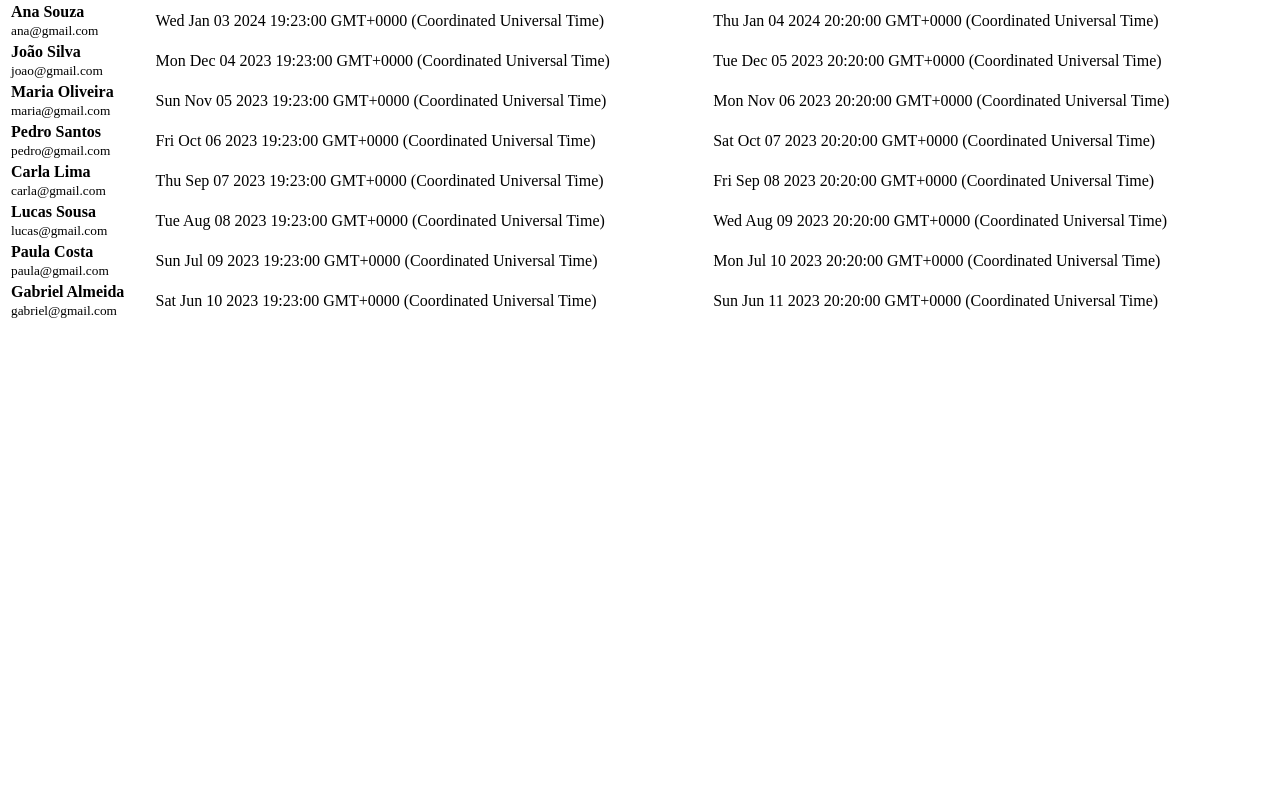
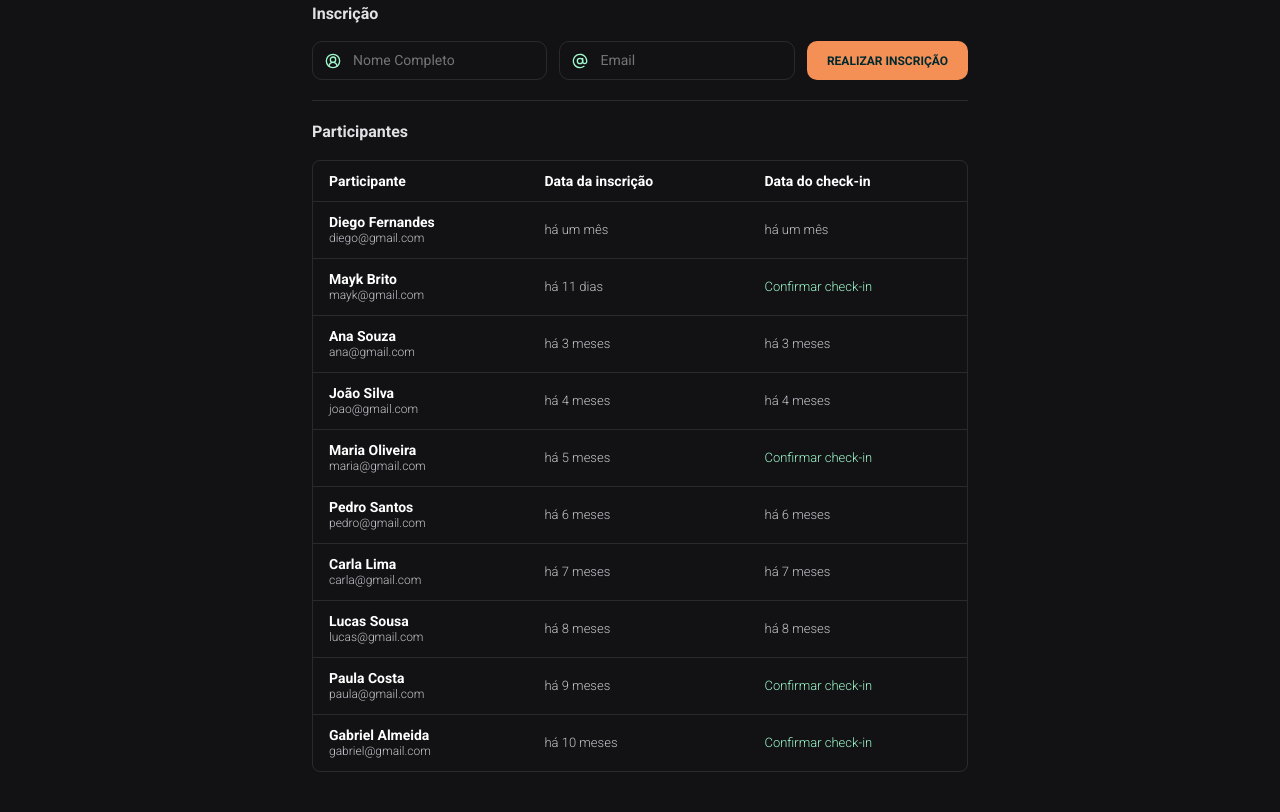
Before and after one commit to brnjcs/javascript, a plain HTML site: page curso unite/unite.html in a window 1280 px wide. Shown: the part 110-922 px from the top of the page. Before the commit the page ends 800 px from the top, so only its background shows below. Drawn offline with nearby package versions, Linux system fonts and the light colour scheme.

Commit message:
correção

```diff
--- /dev/null
+++ b/curso unite/index.css
@@ -0,0 +1,139 @@
+* {
+    margin: 0;
+    padding: 0;
+    box-sizing: border-box;
+  }
+
+  :root {
+    --border: 1px solid #ffffff1a;
+  }
+
+  body,
+  table,
+  input,
+  button {
+    font: 300 16px/140% 'Roboto', sans-serif;
+  }
+
+  body {
+    background-color: #121214;
+    color: #ffffff;
+  }
+
+  .container {
+    max-width: 720px;
+    margin: 0 auto;
+    padding: 20px 32px;
+  }
+
+  header {
+    padding: 20px 0;
+  }
+
+  form {
+    border: var(--border);
+    border-inline: none;
+    padding: 20px 0;
+  }
+
+  fieldset {
+    border: none;
+  }
+
+  fieldset>div {
+    display: flex;
+    gap: 12px;
+  }
+
+  .input-wrapper {
+    flex: 1;
+
+    display: flex;
+    align-items: center;
+    gap: 12px;
+
+    border: var(--border);
+    border-radius: 10px;
+
+    padding: 8px 12px;
+
+    font: 400 14px/150% 'Roboto', sans-serif;
+    color: #C4C4CC;
+  }
+
+  input {
+    all: unset;
+  }
+
+  fieldset legend,
+  section h2 {
+    font: 700 16px/140% 'Roboto', sans-serif;
+    color: #E1E1E6;
+    padding-bottom: 16px;
+  }
+
+  fieldset button {
+    width: fit-content;
+    border: 0;
+    background: #F48F56;
+    border-radius: 10px;
+    padding: 7px 20px;
+
+    font: 700 12px/24px 'Roboto', sans-serif;
+    color: #00292E;
+  }
+
+  fieldset button:hover {
+    background: #f37c37;
+  }
+
+  .lista-participantes {
+    padding: 20px 0;
+  }
+
+  .lista-participantes > div {
+    border: var(--border);
+    border-radius: 8px;
+  }
+
+  table {
+    border-collapse: collapse;
+  }
+
+  table thead {
+    font-size: 14px;
+    line-height: 16px;
+  }
+
+  thead th,
+  tbody td {
+    padding: 12px 16px;
+  }
+
+  tbody td {
+    border-top: var(--border);
+    font-size: 13px;
+    line-height: 15px;
+    color: #c4c4cc;
+  }
+
+  tbody td strong {
+    color: white;
+    font-size: 14px;
+    line-height: 16px;
+    font-weight: 600;
+  }
+
+  tbody td small {
+    font-size: 12px;
+    line-height: 16px;
+  }
+
+  tbody td button {
+    all: unset;
+    color: #9FF9CC;
+  }
+
+  tbody td button:hover {
+    text-decoration: underline;
+  }
--- /dev/null
+++ b/curso unite/index.js
@@ -0,0 +1,161 @@
+let participantes = [
+    {
+      nome: "Diego Fernandes",
+      email: "diego@gmail.com",
+      dataInscricao: new Date(2024, 2, 1, 19, 23),
+      dataCheckIn: new Date(2024, 2, 1, 20, 20)
+    },
+    {
+      nome: "Mayk Brito",
+      email: "mayk@gmail.com",
+      dataInscricao: new Date(2024, 2, 23, 19, 23),
+      dataCheckIn: null
+    },
+    {
+      nome: "Ana Souza",
+      email: "ana@gmail.com",
+      dataInscricao: new Date(2024, 0, 3, 19, 23),
+      dataCheckIn: new Date(2024, 0, 4, 20, 20)
+    },
+    {
+      nome: "João Silva",
+      email: "joao@gmail.com",
+      dataInscricao: new Date(2023, 11, 4, 19, 23),
+      dataCheckIn: new Date(2023, 11, 5, 20, 20)
+    },
+    {
+      nome: "Maria Oliveira",
+      email: "maria@gmail.com",
+      dataInscricao: new Date(2023, 10, 5, 19, 23),
+      dataCheckIn: null
+    },
+    {
+      nome: "Pedro Santos",
+      email: "pedro@gmail.com",
+      dataInscricao: new Date(2023, 9, 6, 19, 23),
+      dataCheckIn: new Date(2023, 9, 7, 20, 20)
+    },
+    {
+      nome: "Carla Lima",
+      email: "carla@gmail.com",
+      dataInscricao: new Date(2023, 8, 7, 19, 23),
+      dataCheckIn: new Date(2023, 8, 8, 20, 20)
+    },
+    {
+      nome: "Lucas Sousa",
+      email: "lucas@gmail.com",
+      dataInscricao: new Date(2023, 7, 8, 19, 23),
+      dataCheckIn: new Date(2023, 7, 9, 20, 20)
+    },
+    {
+      nome: "Paula Costa",
+      email: "paula@gmail.com",
+      dataInscricao: new Date(2023, 6, 9, 19, 23),
+      dataCheckIn: null
+    },
+    {
+      nome: "Gabriel Almeida",
+      email: "gabriel@gmail.com",
+      dataInscricao: new Date(2023, 5, 10, 19, 23),
+      dataCheckIn: null
+    }
+  ];
+
+  const criarNovoParticipante = (participante) => {
+    const dataInscricao = dayjs(Date.now())
+    .to(participante.dataInscricao)
+
+    let dataCheckIn = dayjs(Date.now())
+    .to(participante.dataCheckIn)
+
+    if(participante.dataCheckIn == null) {
+      dataCheckIn = `
+        <button
+          data-email="${participante.email}"
+          onclick="fazerCheckIn(event)"
+        >
+          Confirmar check-in
+        </button>
+      `
+    }
+
+    return `
+    <tr>
+      <td>
+        <strong>
+          ${participante.nome}
+        </strong>
+        <br>
+        <small>
+          ${participante.email}
+        </small>
+      </td>
+      <td>${dataInscricao}</td>
+      <td>${dataCheckIn}</td>
+    </tr>
+    `
+  }
+
+  const atualizarLista = (participantes) => {
+    let output = ""
+    for(let participante of participantes) {
+      output = output + criarNovoParticipante(participante)
+    }
+
+    // substituir informação do HTML
+    document
+    .querySelector('tbody')
+    .innerHTML = output
+  }
+
+  atualizarLista(participantes)
+
+  const adicionarParticipante = (event) => {
+    event.preventDefault()
+
+    const dadosDoFormulario = new FormData(event.target)
+
+    const participante = {
+      nome: dadosDoFormulario.get('nome'),
+      email: dadosDoFormulario.get('email'),
+      dataInscricao: new Date(),
+      dataCheckIn: null
+    }
+
+    // verificar se o particpante já existe
+    const participanteExiste = participantes.find(
+      (p) => p.email == participante.email
+    )
+
+    if(participanteExiste) {
+      alert('Email já cadastrado!')
+      return
+    }
+
+    participantes = [participante, ...participantes]
+    atualizarLista(participantes)
+
+    // limpar o formulario
+    event.target.querySelector('[name="nome"]').value = ""
+    event.target.querySelector('[name="email"]').value = ""
+  }
+
+  const fazerCheckIn = (event) => {
+    // confirmar se realmente quer o check-in
+    const mensagemConfirmacao = 'Tem certeza que deseja fazer o check-in?'
+
+    if(confirm(mensagemConfirmacao) == false) {
+      return
+    }
+
+    // encontrar o participante dentro da lista
+    const participante = participantes.find(
+      (p) => p.email == event.target.dataset.email
+    )
+
+    // atualizar o check-in do participante
+    participante.dataCheckIn = new Date()
+
+    // atualizar a lista de participantes
+    atualizarLista(participantes)
+  }
--- a/curso unite/unite.html
+++ b/curso unite/unite.html
@@ -1,8 +1,12 @@
-<!DOCTYPE html>
-<html lang="pt-BR">
+<html>
+
 <head>
-    <meta charset="UTF-8">
-    <meta name="viewport" content="width=device-width, initial-scale=1.0">
+  <link rel="preconnect" href="https://fonts.googleapis.com">
+  <link rel="preconnect" href="https://fonts.gstatic.com" crossorigin>
+  <link
+    href="https://fonts.googleapis.com/css2?family=Roboto:ital,wght@0,100;0,300;0,400;0,500;0,700;0,900;1,100;1,300;1,400;1,500;1,700;1,900&display=swap"
+    rel="stylesheet">
+
   <script src="https://cdn.jsdelivr.net/npm/dayjs@1/dayjs.min.js"></script>
   <script src="https://cdn.jsdelivr.net/npm/dayjs@1/plugin/relativeTime.js"></script>
   <script>
@@ -14,15 +18,90 @@
   </script>
 
   <script type="text/javascript" src="./index.js" defer=""></script>
-    <title>NWE UNITE</title>
+  <link rel="stylesheet" href="./index.css">
 </head>
+
 <body>
-    <table style="width: 100%;">
+
+  <div class="container">
+
+    <header>
+      <svg width="32" height="32" viewBox="0 0 32 32" fill="none" xmlns="http://www.w3.org/2000/svg">
+        <rect width="32" height="32" rx="7.11111" fill="#F48F56" />
+        <path fill-rule="evenodd" clip-rule="evenodd"
+          d="M12.0682 15.0583V12.7586L5.71097 15.12H5.69678V17.482H5.71097L12.0682 19.8462V17.5415L8.80823 16.2975L12.0682 15.0583Z"
+          fill="#00292E" />
+        <path fill-rule="evenodd" clip-rule="evenodd"
+          d="M19.6328 18.0617L22.89 16.8248L19.6328 15.5878V13.2881L25.9829 15.6522H25.9998V18.0164H25.9829L19.6328 20.3686V18.0617ZM16.9057 10.0309L13.1708 22.0165H15.387L19.1219 10.0309H16.9057Z"
+          fill="#00292E" />
+      </svg>
+
+    </header>
+
+    <form onsubmit="adicionarParticipante(event)">
+      <fieldset>
+        <legend>Inscrição</legend>
+        <div>
+
+          <div class="input-wrapper">
+            <svg width="16" height="16" viewBox="0 0 16 16" fill="none" xmlns="http://www.w3.org/2000/svg">
+              <g clip-path="url(#clip0_24_685)">
+                <path
+                  d="M12 13.3333C12 12.2724 11.5786 11.255 10.8284 10.5049C10.0783 9.75474 9.06087 9.33331 8 9.33331C6.93913 9.33331 5.92172 9.75474 5.17157 10.5049C4.42143 11.255 4 12.2724 4 13.3333"
+                  stroke="#9FF9CC" stroke-width="1.33333" stroke-linecap="round" stroke-linejoin="round" />
+                <path
+                  d="M8.00001 9.33333C9.47277 9.33333 10.6667 8.13943 10.6667 6.66667C10.6667 5.19391 9.47277 4 8.00001 4C6.52725 4 5.33334 5.19391 5.33334 6.66667C5.33334 8.13943 6.52725 9.33333 8.00001 9.33333Z"
+                  stroke="#9FF9CC" stroke-width="1.33333" stroke-linecap="round" stroke-linejoin="round" />
+                <path
+                  d="M8.00001 14.6666C11.6819 14.6666 14.6667 11.6819 14.6667 7.99998C14.6667 4.31808 11.6819 1.33331 8.00001 1.33331C4.31811 1.33331 1.33334 4.31808 1.33334 7.99998C1.33334 11.6819 4.31811 14.6666 8.00001 14.6666Z"
+                  stroke="#9FF9CC" stroke-width="1.33333" stroke-linecap="round" stroke-linejoin="round" />
+              </g>
+              <defs>
+                <clipPath id="clip0_24_685">
+                  <rect width="16" height="16" fill="white" />
+                </clipPath>
+              </defs>
+            </svg>
+
+            <input type="text" placeholder="Nome Completo" name="nome" required>
+          </div>
+
+          <div class="input-wrapper">
+            <svg width="16" height="16" viewBox="0 0 16 16" fill="none" xmlns="http://www.w3.org/2000/svg">
+              <g clip-path="url(#clip0_24_691)">
+                <path
+                  d="M7.99999 10.6666C9.47275 10.6666 10.6667 9.47274 10.6667 7.99998C10.6667 6.52722 9.47275 5.33331 7.99999 5.33331C6.52724 5.33331 5.33333 6.52722 5.33333 7.99998C5.33333 9.47274 6.52724 10.6666 7.99999 10.6666Z"
+                  stroke="#9FF9CC" stroke-width="1.33333" stroke-linecap="round" stroke-linejoin="round" />
+                <path
+                  d="M10.6667 5.33332V8.66665C10.6667 9.19708 10.8774 9.70579 11.2524 10.0809C11.6275 10.4559 12.1362 10.6667 12.6667 10.6667C13.1971 10.6667 13.7058 10.4559 14.0809 10.0809C14.4559 9.70579 14.6667 9.19708 14.6667 8.66665V7.99998C14.6667 6.49819 14.1596 5.04038 13.2276 3.86276C12.2956 2.68514 10.9933 1.8567 9.53168 1.51166C8.07006 1.16662 6.53475 1.32519 5.17451 1.96169C3.81426 2.59818 2.70877 3.67531 2.03715 5.01856C1.36552 6.36181 1.16711 7.89248 1.47406 9.36257C1.78101 10.8327 2.57534 12.1561 3.72835 13.1183C4.88135 14.0806 6.32549 14.6254 7.82678 14.6644C9.32807 14.7034 10.7986 14.2344 12 13.3333"
+                  stroke="#9FF9CC" stroke-width="1.33333" stroke-linecap="round" stroke-linejoin="round" />
+              </g>
+              <defs>
+                <clipPath id="clip0_24_691">
+                  <rect width="16" height="16" fill="white" />
+                </clipPath>
+              </defs>
+            </svg>
+            <input type="email" placeholder="Email" name="email" required>
+          </div>
+
+          <button>
+            REALIZAR INSCRIÇÃO
+          </button>
+        </div>
+      </fieldset>
+    </form>
+
+    <section class="lista-participantes">
+      <h2>Participantes</h2>
+
+      <div>
+        <table width="100%">
           <thead style="text-align: left">
             <tr>
               <th>Participante</th>
               <th>Data da inscrição</th>
-                <th>Data do check-In</th>
+              <th>Data do check-in</th>
             </tr>
           </thead>
 
@@ -30,7 +109,11 @@
 
           </tbody>
         </table>
+      </div>
+    </section>
+    <script src="./index.js"></script>
 
-    <script src="unite.js"></script>
+  </div>
 </body>
+
 </html>
--- a/curso unite/unite.js
+++ /dev/null
@@ -1,103 +0,0 @@
-// array
-let participantes = [
-    {
-        nome: "Diego Fernandes",
-        email: "diego@gmail.com",
-        dataInscricao: new Date(2024, 2, 1, 19, 23),
-        dataCheckIn: new Date(2024, 2, 1, 20, 20)
-    },
-    {
-        nome: "Mayk Brito",
-        email: "mayk@gmail.com",
-        dataInscricao: new Date(2024, 2, 23, 19, 23),
-        dataCheckIn: new Date(2024, 2, 25, 20, 20)
-    },
-    {
-        nome: "Ana Souza",
-        email: "ana@gmail.com",
-        dataInscricao: new Date(2024, 0, 3, 19, 23),
-        dataCheckIn: new Date(2024, 0, 4, 20, 20)
-    },
-    {
-        nome: "João Silva",
-        email: "joao@gmail.com",
-        dataInscricao: new Date(2023, 11, 4, 19, 23),
-        dataCheckIn: new Date(2023, 11, 5, 20, 20)
-    },
-    {
-        nome: "Maria Oliveira",
-        email: "maria@gmail.com",
-        dataInscricao: new Date(2023, 10, 5, 19, 23),
-        dataCheckIn: new Date(2023, 10, 6, 20, 20)
-    },
-    {
-        nome: "Pedro Santos",
-        email: "pedro@gmail.com",
-        dataInscricao: new Date(2023, 9, 6, 19, 23),
-        dataCheckIn: new Date(2023, 9, 7, 20, 20)
-    },
-    {
-        nome: "Carla Lima",
-        email: "carla@gmail.com",
-        dataInscricao: new Date(2023, 8, 7, 19, 23),
-        dataCheckIn: new Date(2023, 8, 8, 20, 20)
-    },
-    {
-        nome: "Lucas Sousa",
-        email: "lucas@gmail.com",
-        dataInscricao: new Date(2023, 7, 8, 19, 23),
-        dataCheckIn: new Date(2023, 7, 9, 20, 20)
-    },
-    {
-        nome: "Paula Costa",
-        email: "paula@gmail.com",
-        dataInscricao: new Date(2023, 6, 9, 19, 23),
-        dataCheckIn: new Date(2023, 6, 10, 20, 20)
-    },
-    {
-        nome: "Gabriel Almeida",
-        email: "gabriel@gmail.com",
-        dataInscricao: new Date(2023, 5, 10, 19, 23),
-        dataCheckIn: new Date(2023, 5, 11, 20, 20)
-    }
-];
-
-
-const criarNovoParticipante = (participante) => {
-    const dataInscricao = dayjs(Date.now())
-    .to(participante.dataInscricao)
-
-    const dataCheckIn = dayjs(Date.now())
-    .to(participante.dataCheckIn)
-
-
-    return `
-    <tr>
-            <td>
-                <strong>
-                ${participante.nome}
-                </strong>
-            <br>
-                <small>
-                ${participante.email}
-                </small>
-            </td>
-            <td>${participante.dataInscricao}</td>
-            <td>${participante.dataCheckIn}</td>
-        </tr>
-`;
-};
-
-const atualizarLista = (participantes) => {
-    let output = "";
-    for(let participante of participantes) {
-        output += criarNovoParticipante(participante);
-    }
-    document.querySelectorAll('tbody').forEach((tbody) => {
-        tbody.innerHTML = output;
-    });
-};
-
-
-
-atualizarLista(participantes);
```
Lines whose indentation alone changed are shown as unchanged.
